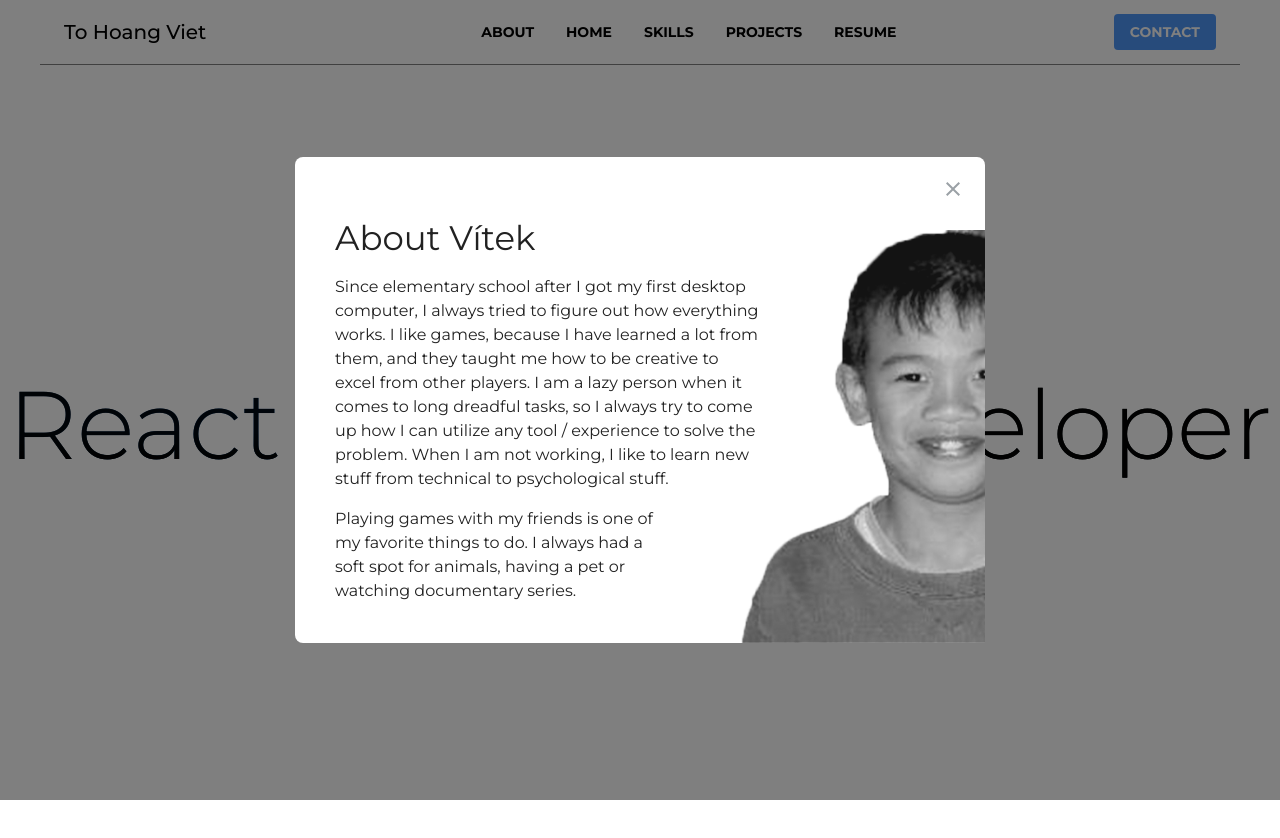
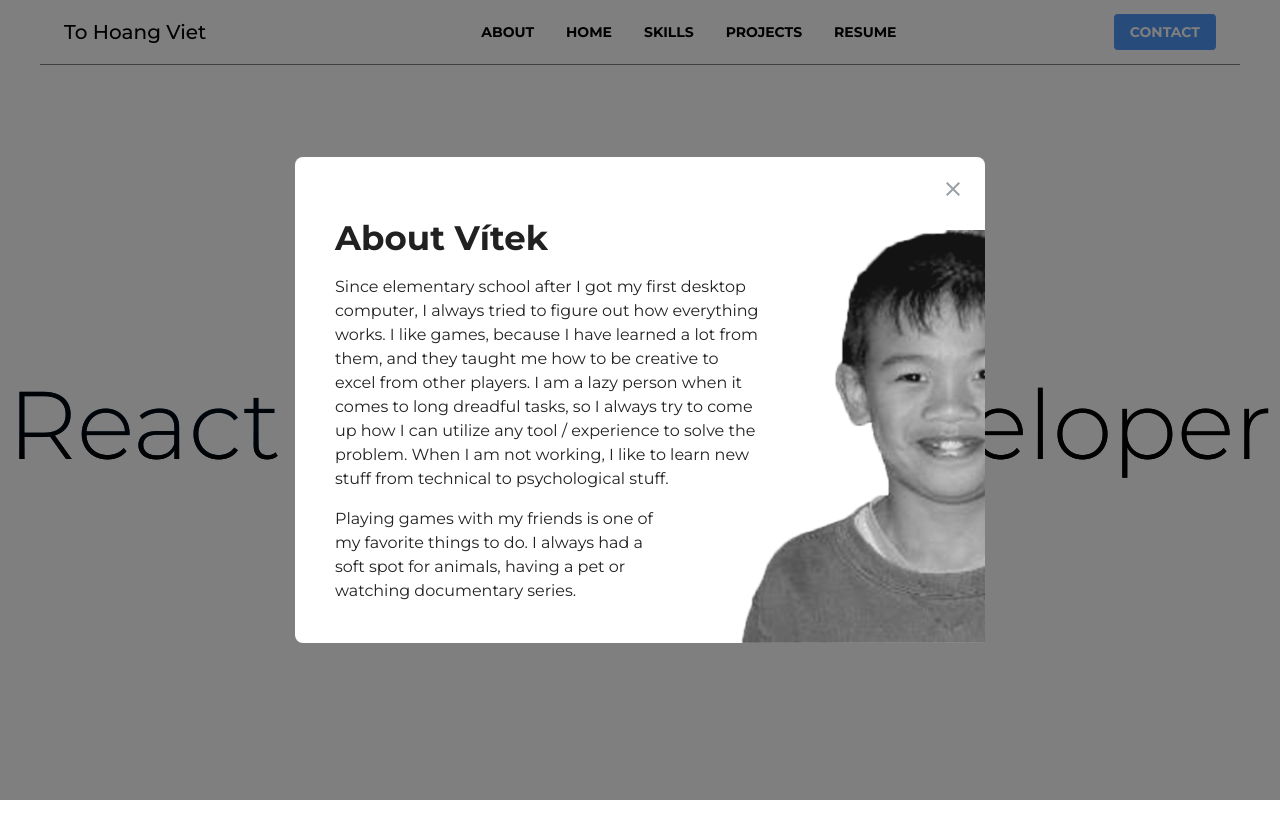
Before and after one commit to toho36/nextjs-portfolio, a Next.js app: page / in a window 1280 px wide. Both pictures are taken after a click on the link "ABOUT". Shown: the top 838 px of the page. Built offline with nearby package versions, Linux system fonts and the light colour scheme.

Commit message:
just bold

```diff
--- a/components/AboutModal.tsx
+++ b/components/AboutModal.tsx
@@ -71,7 +71,10 @@ const AboutModal: React.FC<AboutModalProps> = ({ isOpen, onClose }) => {
           <CloseIcon sx={{ color: '#9ba1a6' }} />
         </IconButton>
         <Stack spacing={2} sx={{}}>
-          <Typography variant="h4"> About Vítek</Typography>
+          <Typography variant="h4" fontWeight={'bold'}>
+            {' '}
+            About Vítek
+          </Typography>
           <Typography
             variant="body1"
             style={{
```
